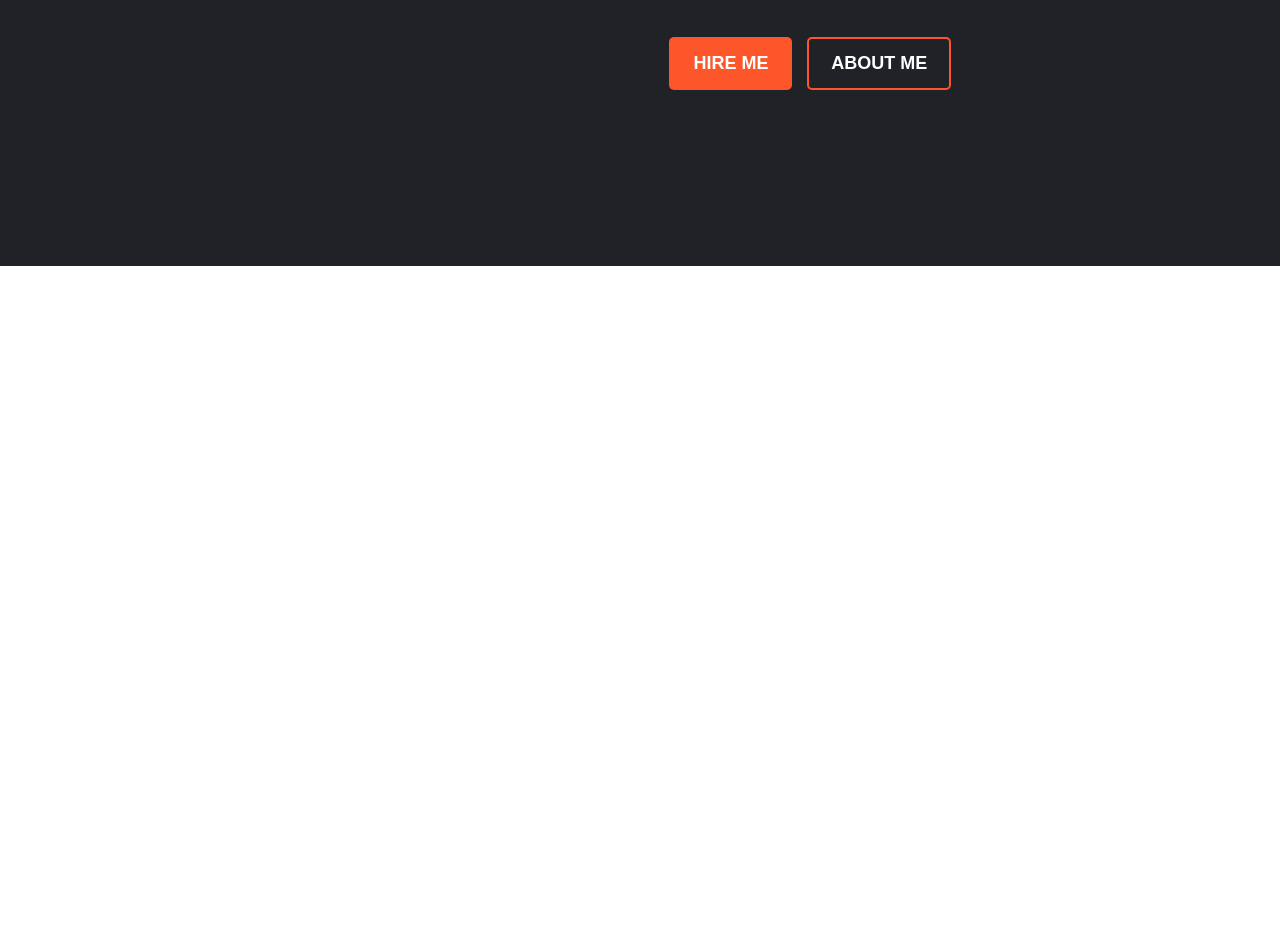
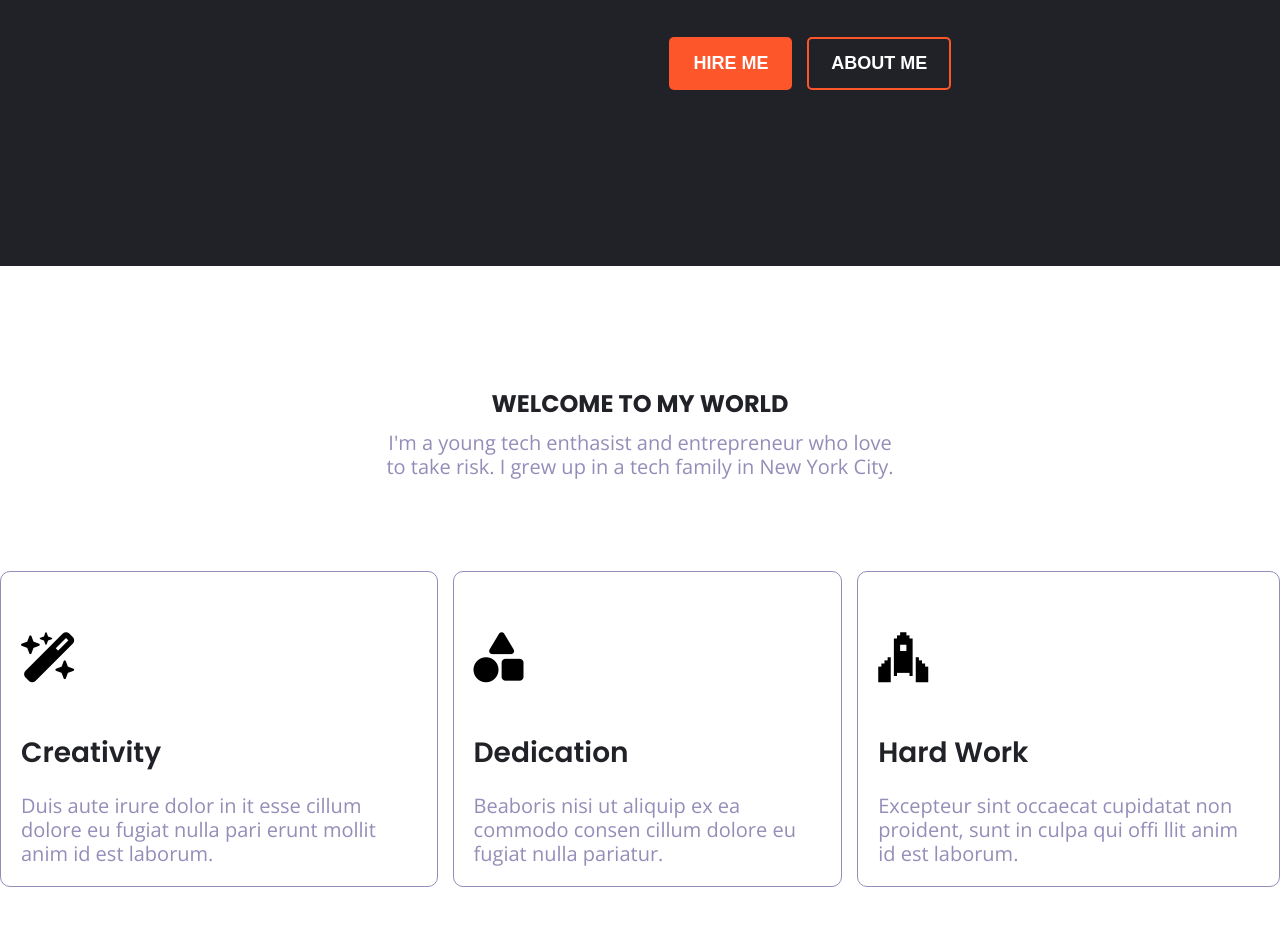
Before and after one commit to Muntahamasuma/Fungi-Personal-Portfolio-, a plain HTML site: page index.html in a window 1280 px wide. Shown: the part 534-1460 px from the top of the page. Before the commit the page ends 800 px from the top, so only its background shows below. Drawn offline with nearby package versions, Linux system fonts and the light colour scheme; files whose address does not match are found by name.

Commit message:
added Intro Section

```diff
--- a/Style/style.css
+++ b/Style/style.css
@@ -18,6 +18,8 @@
     --secendoy-font: "Open Sans", sans-serif;
     --font-size : 18px;
     --font-weight: 400;
+    --paragraph: #948DB8;
+    --transition: all linear 0.3s;
 }
 /* Variable CSS end */
 
@@ -75,6 +77,30 @@ ul,ol,li{
 .theme-btn-border:hover{
     background-color: var(--primary);
 }
+
+.each-heandilne{
+    margin: 72px 0;
+    padding: 20px 0;
+}
+.section-headline{
+    font-size: 24px;
+    /* line-height: 24; */
+    font-weight: 700;
+    color: #212228;
+    text-transform: uppercase;
+    text-align: center;
+    margin: 0px 0 10px 0;
+}
+.section-paragraph{
+    font-family: var(--secendoy-font);
+    font-size: 20px;
+    line-height: 24px;
+    font-weight: 400;
+    color: var(--paragraph);
+    text-align: center;
+    width: 40%;
+    margin: 0 auto;
+}
 /* Common CSS end */
 
 /* Header CSS S */
@@ -100,6 +126,40 @@ ul,ol,li{
 }
 .header-section .menu .menu-item ul li {
     margin-left: 35px;
+    position: relative;
+    display: inline-block;
+
+}
+.header-section .menu .menu-item ul li .sub-menu{
+    position: absolute;
+    background-color: var(--white);
+    width: 250px;
+    visibility: hidden;
+    transition: var(--transition);
+    opacity: 0;
+}
+
+.header-section .menu .menu-item ul li:hover > .sub-menu{
+    opacity: 1;
+    visibility: visible;
+}
+.header-section .menu .menu-item ul li .sub-menu li a{
+    color: var(--black);
+    /* margin-top: 10px; */
+    font-size: 16px;
+    padding: 10px 20px;
+    display: block;
+}
+.header-section .menu .menu-item ul li .sub-menu li a:hover{
+    background-color: var(--primary);
+    color: var(--white);
+    border-bottom: 1px solid #fff;
+}
+.header-section .menu .menu-item ul li .sub-menu li{
+    margin-left: 0;
+    display: block;
+    width: 100%;
+    border-bottom: 1px solid #e8e8e8;
 }
 .header-section .menu .menu-item ul li a{
     font-size: 18px;
@@ -107,7 +167,7 @@ ul,ol,li{
     line-height: 27px;
     color: var(--white);
 }
-.header-section .menu .menu-item ul li a:hover{
+.header-section .menu .menu-item ul li:hover a{
     color: var(--primary);
 }
 .header-section .menu .social-icon{
@@ -179,3 +239,93 @@ ul,ol,li{
     margin-left: 10px;
 }
 /* Banner Css E */
+
+/* Welcome.....Start */
+main{
+    margin: 100px 0;
+}
+
+.intro-main .card-sections{
+    display: flex;
+    gap: 15px;
+
+}
+.intro-main .card-sections .card-1{
+    border: 1px solid var(--paragraph);
+    border-radius: 10px;
+    padding: 20px;
+}
+.intro-main .card-sections .card-2{
+    border: 1px solid var(--paragraph);
+    border-radius: 10px;
+    padding: 20px;
+}
+.intro-main .card-sections .card-3{
+    border: 1px solid var(--paragraph);
+    border-radius: 10px;
+    padding: 20px;
+}
+.intro-main .card-sections .card-1 i{
+    font-size: 50px;
+    margin-top: 40px;
+    margin-bottom: 20px;
+}
+.intro-main .card-sections .card-2 i{
+    font-size: 50px;
+    margin-top: 40px;
+    margin-bottom: 20px;
+}
+.intro-main .card-sections .card-3 i{
+    font-size: 50px;
+    margin-top: 40px;
+    margin-bottom: 20px;
+}
+.intro-main .card-sections .card-1 i:hover{
+    color: var(--primary);
+}
+.intro-main .card-sections .card-2 i:hover{
+    color: var(--primary);
+}
+.intro-main .card-sections .card-3 i:hover{
+    color: var(--primary);
+}
+.intro-main .card-sections .card-1 h2{
+    color: var(--black);
+    font-size: 28px;
+    font-weight: 600;
+    margin: 30px 0 20px 0;
+}
+.intro-main .card-sections .card-2 h2{
+    color: var(--black);
+    font-size: 28px;
+    font-weight: 600;
+    margin: 30px 0 20px 0;
+}
+.intro-main .card-sections .card-3 h2{
+    color: var(--black);
+    font-size: 28px;
+    font-weight: 600;
+    margin: 30px 0 20px 0;
+}
+.intro-main .card-sections .card-1 p{
+   font-family: var(--secendoy-font);
+    font-size: 20px;
+    line-height: 24px;
+    font-weight: 400;
+    color: var(--paragraph);
+}
+.intro-main .card-sections .card-2 p{
+   font-family: var(--secendoy-font);
+    font-size: 20px;
+    line-height: 24px;
+    font-weight: 400;
+    color: var(--paragraph);
+}
+.intro-main .card-sections .card-3 p{
+   font-family: var(--secendoy-font);
+    font-size: 20px;
+    line-height: 24px;
+    font-weight: 400;
+    color: var(--paragraph);
+}
+/* Welcome.....End */
--- a/index.html
+++ b/index.html
@@ -22,7 +22,20 @@
                 <li><a href="#">Home</a></li>
                 <li><a href="#">About</a></li>
                 <li><a href="#">Portfolio</a></li>
-                <li><a href="#">Service</a></li>
+                <li>
+                  <a href="#"
+                    >Service
+                    <i class="fa-solid fa-angle-down"></i>
+                  </a>
+                  <ul class="sub-menu">
+                    <li><a href="#">Desktop Apps</a></li>
+                    <li><a href="#">Mobile Apps</a></li>
+                    <li><a href="#">Web Development</a></li>
+                    <li><a href="#">Security System</a></li>
+                    <li><a href="#">Custom Algorithm</a></li>
+                    <li><a href="#">Web Consulting</a></li>
+                  </ul>
+                </li>
                 <li><a href="#">Testimonials</a></li>
                 <li><a href="#">Blog</a></li>
                 <li><a href="#">Contact</a></li>
@@ -53,15 +66,53 @@
               <h3>Hello, I'm</h3>
               <h1>Michael <span>Smith</span></h1>
               <p>New York based Web Developer_</p>
-             <div class="button-grp">
+              <div class="button-grp">
                 <button class="theme-btn">Hire me</button>
                 <button class="theme-btn theme-btn-border">About me</button>
-             </div>
+              </div>
             </div>
           </div>
         </div>
       </div>
     </header>
     <!-- Banner section end -->
+
+    <main>
+      <!-- Main section start -->
+      <!-- Welcome to my World section S -->
+      <section>
+        <div class="each-heandilne">
+          <h1 class="section-headline">Welcome to my World</h1>
+        <p class="section-paragraph">
+          I'm a young tech enthasist and entrepreneur who love to take risk. I
+          grew up in a tech family in New York City.
+        </p>
+        </div>
+
+        <div class="intro-main">
+          <div class="container">
+            <div class="card-sections">
+              <div class="card-1">
+                <i class="fa-solid fa-wand-magic-sparkles"></i>
+                <h2>Creativity</h2>
+                <p>Duis aute irure dolor in it esse cillum dolore eu fugiat nulla pari erunt mollit anim id est laborum.</p>
+              </div>
+              <div class="card-2">
+                <i class="fa-solid fa-shapes"></i>
+                <h2>Dedication</h2>
+                <p>Beaboris nisi ut aliquip ex ea commodo consen cillum dolore eu fugiat nulla pariatur.</p>
+              </div>
+              <div class="card-3">
+                <i class="fa-brands fa-space-awesome"></i>
+                <h2>Hard Work</h2>
+                <p>Excepteur sint occaecat cupidatat non proident, sunt in culpa qui offi llit anim id est laborum.</p>
+              </div>
+            </div>
+          </div>
+        </div>
+      </section>
+      <!-- Welcome to my World section E -->
+      <!-- Main section end -->
+    </main>
   </body>
 </html>
```
